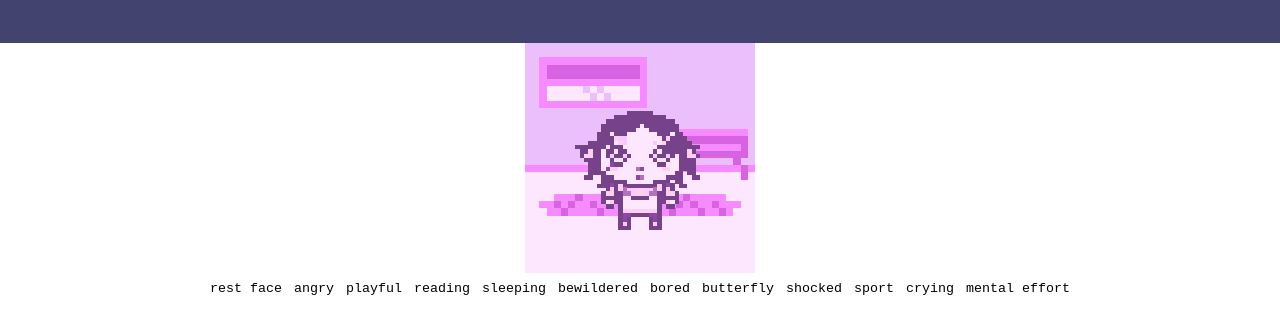
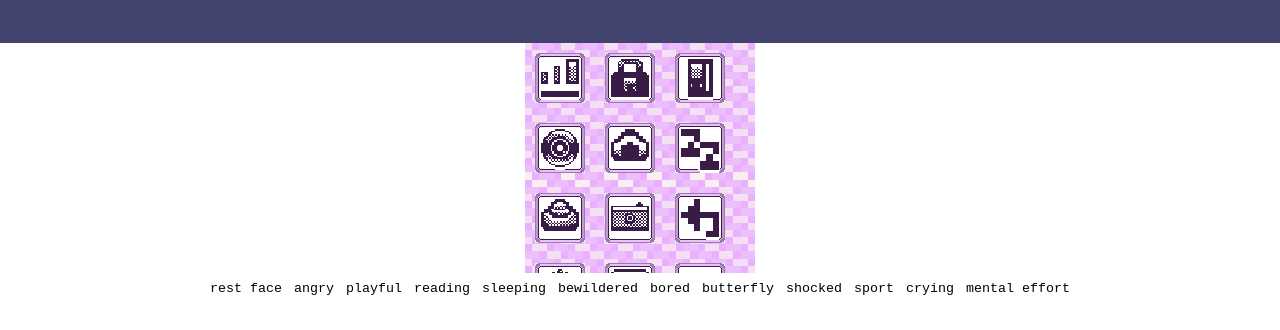
Before and after one commit to lyhamster/lylyslife, a website built with Vite: page index.html in a window 1280 px wide. Shown: the part 242-572 px from the top of the page. Built offline with nearby package versions, Linux system fonts and the light colour scheme; files whose address does not match are found by name.

Commit message:
fix: Modal class, display modalBttn in render()

```diff
--- a/main.css
+++ b/main.css
@@ -111,10 +111,6 @@ main {
     width: 100%;
 }
 
-.borderButton {
-    border-image-source: url("assets/menu-button.png");
-}
-
 .currentimgBg, .transitionimgBg, .newroomimgBg {
     image-rendering: pixelated;
     transform: scale(calc(var(--screen-size) / var(--sprite-size)));
@@ -192,3 +188,19 @@ main {
     gap: 2px;
     padding:4px;
 }
+
+.iconSpriteButton {
+    height: 50px;
+    width: 50px;
+    overflow: hidden;
+    margin: 10px;
+    padding-inline: 0;
+    padding-block: 0;
+    border: 0;
+    border-image: url("/assets/menu-button.png") 60% / 100%;
+}
+
+.iconSpriteImg {
+    height: 100%;
+    position: relative;
+}
--- a/src/classes/Modal.js
+++ b/src/classes/Modal.js
@@ -17,7 +17,7 @@ class Modal {
         console.log(this.screen)
     }
 
-    close () {
+    close() {
         this.modalBox.remove();
         this.modalBox.style.visibility = "hidden";
     }
@@ -32,6 +32,7 @@ export class Button {
     icon;
     action;
 
+
     constructor(name,icon,action,){
         this.name = name;
         this.icon = icon;
@@ -40,8 +41,9 @@ export class Button {
 
     getElement() {
         let bttn = document.createElement("button");
+        bttn.classList.add("iconSpriteButton")
         let imgIcon = document.createElement("img");
-        imgIcon.classList.add(this.name);
+        imgIcon.classList.add(this.name, "iconSpriteImg");
         bttn.appendChild(imgIcon);
         imgIcon.src="assets/icons.png"
 
@@ -53,6 +55,7 @@ export class Button {
                 "vinyl",
                 "food",
                 "sleep",
+                "caca",
                 "photo",
                 "return",
                 "off",
@@ -60,11 +63,12 @@ export class Button {
                 "sport",
                 "read",
                 "dev",
-                "korean","dance",
+                "korean",
+                "dance",
                 "pet",
                 "dress",
             ]
-            , `.${this.name}`, this.icon)
+            , `.${this.name}`, this.icon, imgIcon,-50)
 
         bttn.addEventListener("click", () => {
             this.action()
@@ -75,9 +79,35 @@ export class Button {
 }
 
 class MenuModal extends Modal {
-
     render() {
-        const bttn = new Button("statistic","statistic")
-        return bttn.getElement()
+        const modalBttn = [
+                "statistic",
+                "shop",
+                "gameboy",
+                "vinyl",
+                "food",
+                "sleep",
+                "caca",
+                "photo",
+                "return",
+                "off",
+                "menu",
+                "sport",
+                "read",
+                "dev",
+                "korean",
+                "dance",
+                "pet",
+                "dress",
+            ];
+        const modalBttnWrapper = document.createElement("div");
+        modalBttn.forEach((modalBttnfeat) => {
+            const bttnInstance = new Button(modalBttnfeat,modalBttnfeat);
+            modalBttnWrapper.appendChild(bttnInstance.getElement());
+        })
+        return modalBttnWrapper;
     }
 }
+
+window.menuModal = new MenuModal();
+window.menuModal.open();
--- a/src/classes/Sprite.js
+++ b/src/classes/Sprite.js
@@ -2,15 +2,21 @@
 export default class Sprite {
     elements;
     selector;
-    unit = -230;
+    unit;
     currentSprite;
     divButton=".ButtonsBox";
-    defaultSprite
+    element
 
-    constructor(elements, selector, defaultSprite) {
+    constructor(elements, selector, defaultSprite,element,unit = -230) {
         this.elements = elements;
         this.selector = selector;
-        this.defaultSprite = defaultSprite;
+        this.element = element;
+        this.unit = unit;
+
+        if (defaultSprite) {
+            this.setAction(defaultSprite)
+        };
+
     }
 
     setAction(state) {
@@ -40,8 +46,7 @@ export default class Sprite {
 
     _changeSprite() {
         const spriteIndex = this.elements.indexOf(this.currentSprite);
-        document.querySelector(this.selector).style.left = `${spriteIndex * this.unit}px`;
+        (this.element || document.querySelector(this.selector)).style.left = `${spriteIndex * this.unit}px`;
     }
 
-
 };
```
Also changed, not shown: main.js (line endings or trailing spaces).
